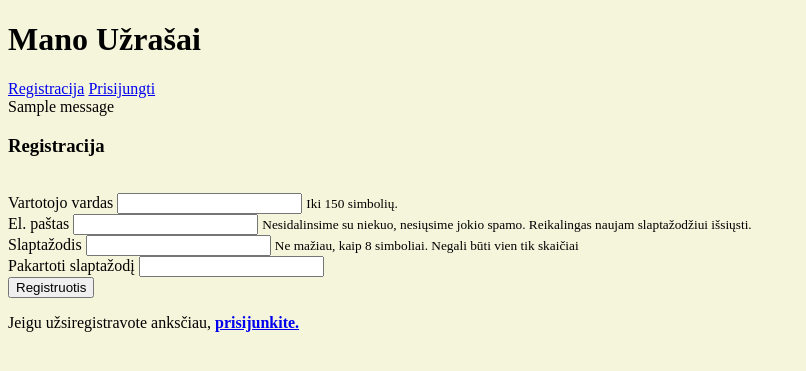
After one commit to Vilmantaz/notebook, a Django app: page /notebook/register/ in a window 1280 px wide. The commit adds this page. Shown: the top 371 px of the page, without its empty margins (0-806 px from the left). Run offline with Django 4.2, Linux system fonts and the light colour scheme; one stand-in notice (Sample message) is shown.

```diff
--- a/myproject/templates/base.html
+++ b/myproject/templates/base.html
@@ -14,8 +14,13 @@
             <h1>Mano Užrašai</h1>
         </div>
         <div class="reglinks">
-            <a href="#">Registracija</a>
-            <a href="#">Prisijungti</a>
+            {% if user.is_authenticated %}
+                <a href="#">{{ user.get_username }}</a>
+                <a href="{% url 'logout' %}">Atsijungti</a>
+            {% else %}
+                <a href="{% url 'notebook:register'%}">Registracija</a>
+                <a href="{% url 'login' %}?next={% url 'notebook:index' %}">Prisijungti</a>
+            {% endif %}
         </div>
     </header>
 
--- /dev/null
+++ b/myproject/templates/registration/logged_out.html
@@ -0,0 +1,6 @@
+{% extends "base.html" %}
+
+{% block content %}
+  <p>Sėkmingai atsijungėte!</p>
+  <a href="{% url 'login'%}">Prisijungti iš naujo.</a>
+{% endblock %}
--- a/myproject/urls.py
+++ b/myproject/urls.py
@@ -23,6 +23,7 @@ urlpatterns = [
     path('notebook/', include(('notebook.urls', 'notebook'), namespace='notebook')),
     path('admin/', admin.site.urls),
     path('tinymce/', include('tinymce.urls')),
+    path('accounts/', include('django.contrib.auth.urls')),
     path('', RedirectView.as_view(url='notebook/', permanent=False))
 ] + static(settings.STATIC_URL, document_root=settings.STATIC_ROOT) \
 + static(settings.MEDIA_URL, document_root=settings.MEDIA_ROOT)
--- /dev/null
+++ b/notebook/templates/notebook/register.html
@@ -0,0 +1,48 @@
+{% extends "base.html" %}
+
+{% block content %}
+    {% if messages %}
+        {% for message in messages %}
+            {% if message.level == DEFAULT_MESSAGE_LEVELS.ERROR %}
+                <div>
+                    {{ message }}
+                </div>
+            {% else %}
+                <div>
+                    {{ message }}
+                </div>
+            {% endif %}
+        {% endfor %}
+    {% endif %}
+
+    <div>
+        <h3>Registracija</h3><br/>
+        <form method="post">
+            {% csrf_token %}
+            <div>
+                <label for="username">Vartotojo vardas</label>
+                <input name="username" type="text"id="username" aria-describedby="usernameHelp">
+                <small id="usernameHelp">Iki 150 simbolių.</small>
+            </div>
+            <div>
+                <label for="exampleInputEmail1">El. paštas</label>
+                <input name="email" type="email" id="exampleInputEmail1" aria-describedby="emailHelp">
+                <small id="emailHelp">Nesidalinsime su niekuo, nesiųsime jokio spamo.
+                    Reikalingas naujam slaptažodžiui išsiųsti. </small>
+            </div>
+            <div>
+                <label for="password">Slaptažodis</label>
+                <input name="password" type="password" id="password" aria-describedby="pwdHelp">
+                <small id="pwdHelp">Ne mažiau, kaip 8 simboliai. Negali būti vien tik
+                    skaičiai</small>
+            </div>
+            <div>
+                <label for="password2">Pakartoti slaptažodį</label>
+                <input name="password2" type="password" id="password2" aria-describedby="pwd2Help">
+            </div>
+            <button type="submit">Registruotis</button>
+        </form>
+        <p>Jeigu užsiregistravote anksčiau, <a href="#"><strong>prisijunkite.</strong></a></p>
+    </div>
+
+{% endblock %}
--- a/notebook/urls.py
+++ b/notebook/urls.py
@@ -4,4 +4,5 @@ from . import views
 
 urlpatterns = [
     path('', views.index, name='index'),
+    path('register/', views.register, name='register')
 ]
--- a/notebook/views.py
+++ b/notebook/views.py
@@ -1,5 +1,8 @@
 from django.shortcuts import render
 from .models import Category, Record
+from django.shortcuts import redirect
+from django.contrib.auth.forms import User
+from django.contrib import messages
 
 def index(request):
 
@@ -14,3 +17,24 @@ def index(request):
         'records_num': records_num,
     }
     return render(request, 'notebook/index.html', context=context)
+
+def register(request):
+    if request.method == "POST":
+        username = request.POST['username']
+        email = request.POST['email']
+        password = request.POST['password']
+        password2 = request.POST['password2']
+        if password == password2:
+            if User.objects.filter(username=username).exists():
+                messages.error(request, f'Vartotojo vardas {username} užimtas!')
+                return redirect('notebook:register')
+            else:
+                if User.objects.filter(email=email).exists():
+                    messages.error(request, f'Vartotojas su el. paštu {email} jau užregistruotas!')
+                    return redirect('notebook:register')
+                else:
+                    User.objects.create_user(username=username, email=email, password=password)
+        else:
+            messages.error(request, 'Slaptažodžiai nesutampa!')
+            return redirect('notebook:register')
+    return render(request, 'notebook/register.html')
```
Also changed, not shown: myproject/templates/registration/login.html (added, +33 -0 lines), db.sqlite3.
